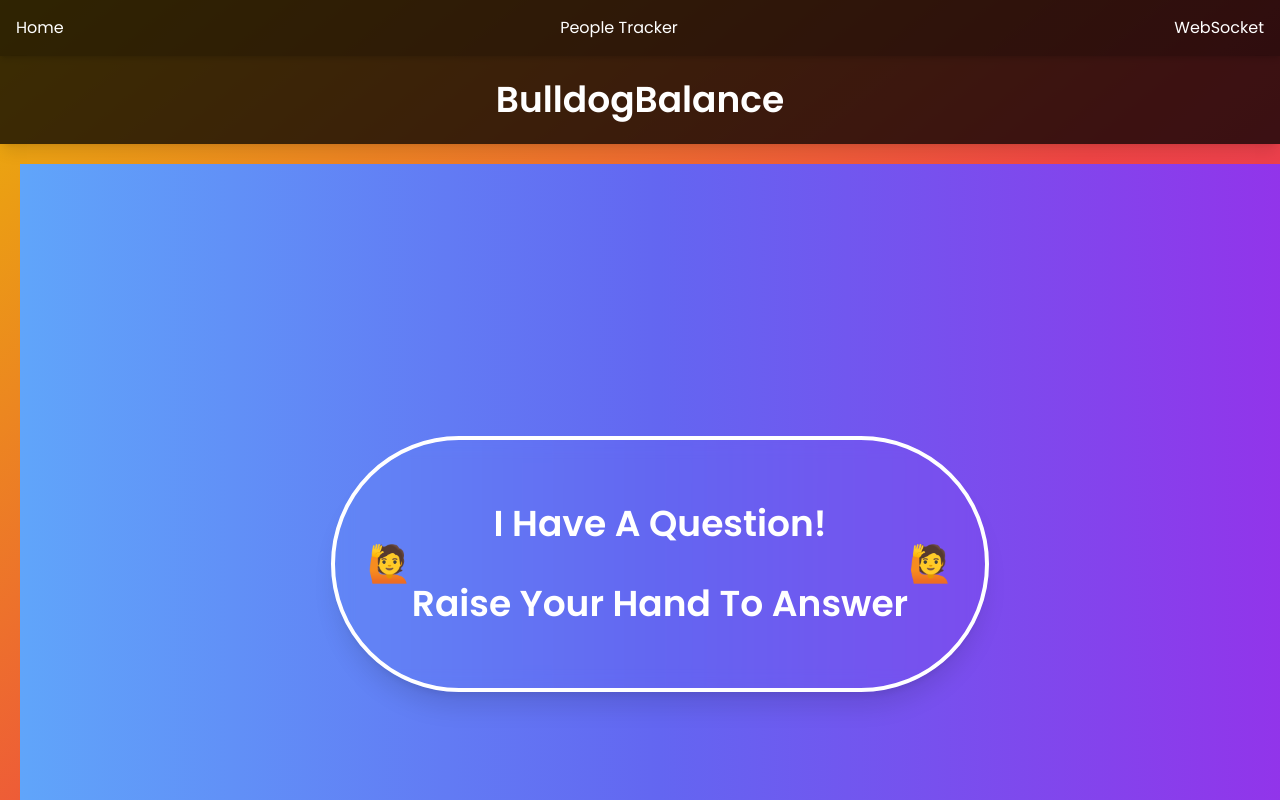
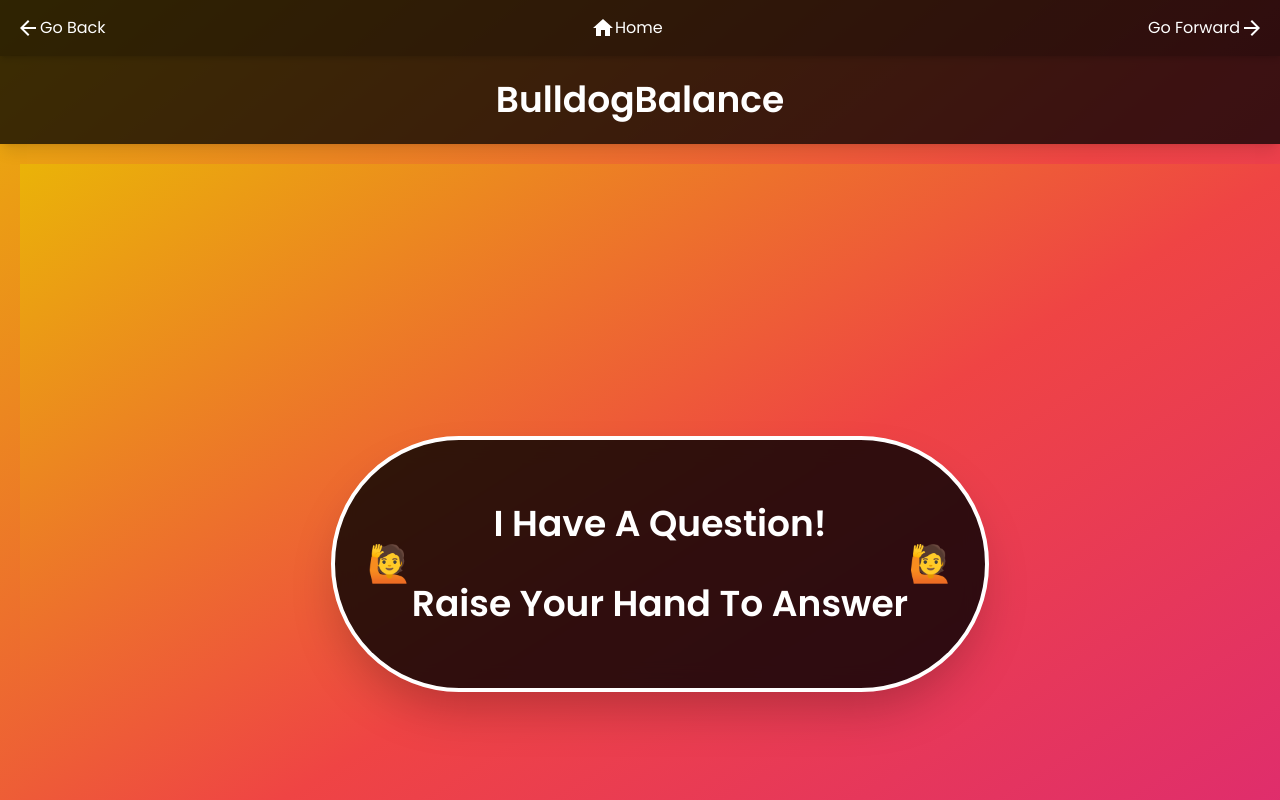
Before and after one commit to davidisinta/mental_health_app, a React (Create React App) app in the folder frontend/mental_health_app/: page / in a window 1280 px wide. Shown: the top 800 px of the page. Built offline with nearby package versions, Linux system fonts and the light colour scheme.

Commit message:
app changes

```diff
--- a/frontend/mental_health_app/src/components/HomePage.js
+++ b/frontend/mental_health_app/src/components/HomePage.js
@@ -9,20 +9,19 @@ const HomePage = () => {
   };
 
   return (
-    <div className="flex items-center justify-center w-screen h-screen bg-gradient-to-r from-blue-400 via-indigo-500 to-purple-600">
+    <div className="flex items-center justify-center w-screen h-screen bg-gradient-to-br from-yellow-500 via-red-500 to-pink-600">
       <button
         onClick={handlePlayClick}
-        className="flex items-center justify-center h-64 max-w-2xl px-8 py-4 text-4xl font-bold text-white transition duration-500 ease-in-out transform bg-transparent border-4 border-white rounded-full shadow-xl hover:scale-105 hover:bg-white hover:text-indigo-500 hover:shadow-2xl"
-        style={{ backdropFilter: "blur(10px)" }}
+        className="flex items-center justify-center h-64 max-w-2xl px-8 py-4 text-4xl font-bold text-white transition-all duration-500 ease-in-out transform bg-black border-4 border-white rounded-full shadow-2xl bg-opacity-80 hover:scale-110 hover:border-yellow-400 hover:text-yellow-400 hover:shadow-lg"
+        style={{ backdropFilter: "blur(12px)" }}
       >
-        {" "}
         <span role="img" aria-label="raising hand">
           🙋
         </span>
         I Have A Question!
         <br />
         <br />
-        Raise Your Hand To Answer{" "}
+        Raise Your Hand To Answer
         <span role="img" aria-label="raising hand">
           🙋
         </span>
--- a/frontend/mental_health_app/src/components/Navbar.js
+++ b/frontend/mental_health_app/src/components/Navbar.js
@@ -1,21 +1,43 @@
 import React from "react";
-import { Link } from "react-router-dom";
+import { Link, useNavigate } from "react-router-dom";
 import HomeIcon from "@mui/icons-material/Home";
-import PeopleIcon from "@mui/icons-material/People";
-import ChatIcon from "@mui/icons-material/Chat";
+import ArrowBackIcon from "@mui/icons-material/ArrowBack";
+import ArrowForwardIcon from "@mui/icons-material/ArrowForward";
 
 const NavBar = () => {
+  const navigate = useNavigate();
+
+  const goBack = () => {
+    navigate(-1);
+  };
+
+  const goForward = () => {
+    navigate(1);
+  };
+
   return (
     <nav className="flex items-center justify-between p-4 text-white bg-black shadow-md bg-opacity-80">
-      <Link to="/" className="transition hover:brightness-125">
+      <button
+        onClick={goBack}
+        className="flex items-center transition hover:brightness-125"
+      >
+        <ArrowBackIcon />
+        Go Back
+      </button>
+      <Link
+        to="/"
+        className="flex items-center transition hover:brightness-125"
+      >
+        <HomeIcon />
         Home
       </Link>
-      <Link to="/people" className="transition hover:brightness-125">
-        People Tracker
-      </Link>
-      <Link to="/websocket" className="transition hover:brightness-125">
-        WebSocket
-      </Link>
+      <button
+        onClick={goForward}
+        className="flex items-center transition hover:brightness-125"
+      >
+        Go Forward
+        <ArrowForwardIcon />
+      </button>
     </nav>
   );
 };
--- a/frontend/mental_health_app/src/index.css
+++ b/frontend/mental_health_app/src/index.css
@@ -2,11 +2,45 @@
 @tailwind components;
 @tailwind utilities;
 
-/* src/index.css */
-body {
-  font-family: "Poppins", sans-serif;
-}
-
 html {
   scroll-behavior: smooth;
 }
+
+body {
+  height: 100%;
+  width: 100%;
+  margin: 0;
+  padding: 0;
+  font-family: "Poppins", sans-serif;
+  overflow-x: hidden;
+}
+
+#root {
+  height: 100%;
+  display: flex;
+  flex-direction: column;
+}
+
+.transition {
+  transition: all 0.3s ease-in-out;
+}
+
+.hover\:scale-110:hover {
+  transform: scale(1.1);
+}
+
+.hover\:brightness-125:hover {
+  filter: brightness(125%);
+}
+
+*,
+*::before,
+*::after {
+  box-sizing: border-box;
+}
+
+.div-with-background {
+  min-height: 100vh;
+  width: 100%;
+  background: linear-gradient(to br, from-yellow-500, via-red-500, to-pink-600);
+}
```
